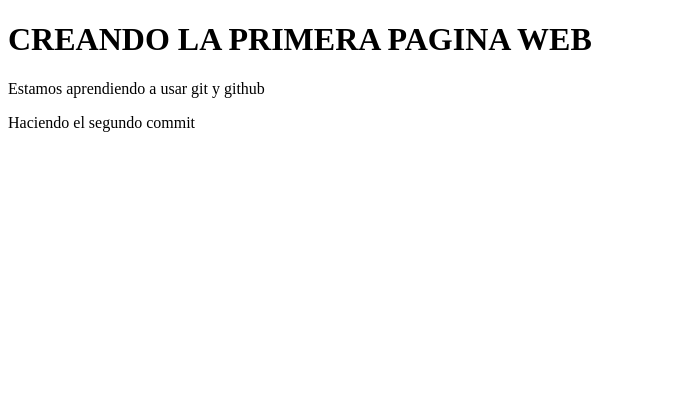
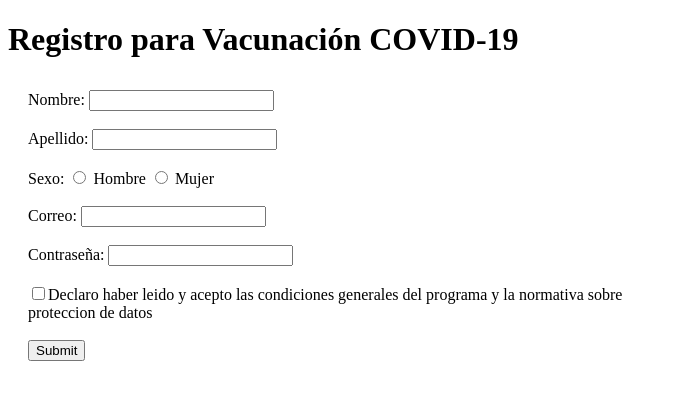
Before and after one commit to ledelaespriella/sesion4Ciclo3, a plain HTML site: page index.html in a window 1280 px wide. Shown: the whole page, without its empty margins (0-677 px from the left). Drawn offline with Linux system fonts and the light colour scheme.

Commit message:
Se crea el registro para vacunacion con un pequeño estilo

```diff
--- a/Style.css
+++ b/Style.css
@@ -0,0 +1,10 @@
+*{
+    box-sizing: border-box;
+
+}
+
+.formulario{
+    padding: 10px;
+    margin-left: 10px;
+    margin-right: 50%;
+}
--- a/index.html
+++ b/index.html
@@ -4,22 +4,24 @@
     <meta charset="UTF-8">
     <meta http-equiv="X-UA-Compatible" content="IE=edge">
     <meta name="viewport" content="width=device-width, initial-scale=1.0">
-    <title>Document</title>
+    <link rel="stylesheet" type="text/css" href="Style.css">
+    <title>Vacunacion COVID</title>
 </head>
 <body>
-    <header>
-        <h1> CREANDO LA PRIMERA PAGINA WEB</h1>
-    </header>
 
-    <div>
-        <p>
-            Estamos aprendiendo a usar git y github
-        </p>
-    </div>
+   <h1>Registro para Vacunación COVID-19</h1>
+   <div class="formulario">
+       <form>
+           Nombre: <input type="text" name="nombre" required=""><br><br>
+           Apellido: <input type="text" name="apellido" required=""><br><br>
+           Sexo: <input type="radio" name="hombre"> Hombre <input type="radio" name="mujer"> Mujer<br><br>
+           Correo: <input type="email" name="correo" required=""><br><br>
+           Contraseña: <input type="password" name="contraseña" required=""><br><br>
+           <input type="checkbox" name="Autorizaicion" required="">Declaro haber leido y acepto las condiciones generales del programa y la normativa sobre proteccion de datos<br><br>
+           <input type="submit">
+        </form>
+   </div>
 
-    <div>
-        <p>Haciendo el segundo commit</p>
-    </div>
 
 </body>
 </html>
```
Also changed, not shown: IMAGENES/logo-mision.png (added).
